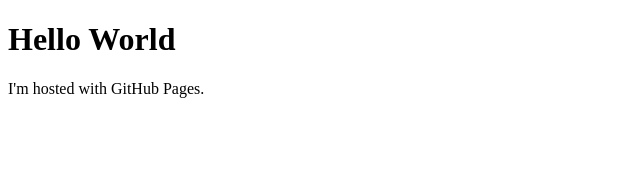
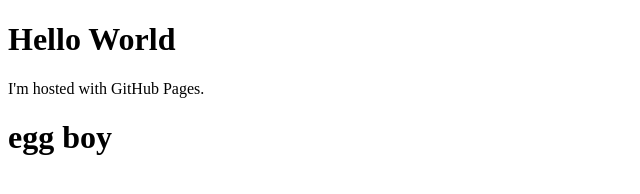
Before and after one commit to Nouser757/Nouser757.github.io, a plain HTML site: page index.html in a window 1280 px wide. Shown: the whole page, without its empty margins (0-640 px from the left). Drawn offline with Linux system fonts and the light colour scheme.

Commit message:
test edit

```diff
--- a/index.html
+++ b/index.html
@@ -3,5 +3,8 @@
 <body>
 <h1>Hello World</h1>
 <p>I'm hosted with GitHub Pages.</p>
+
+<h1> egg boy </h1>
+
 </body>
 </html>
```
